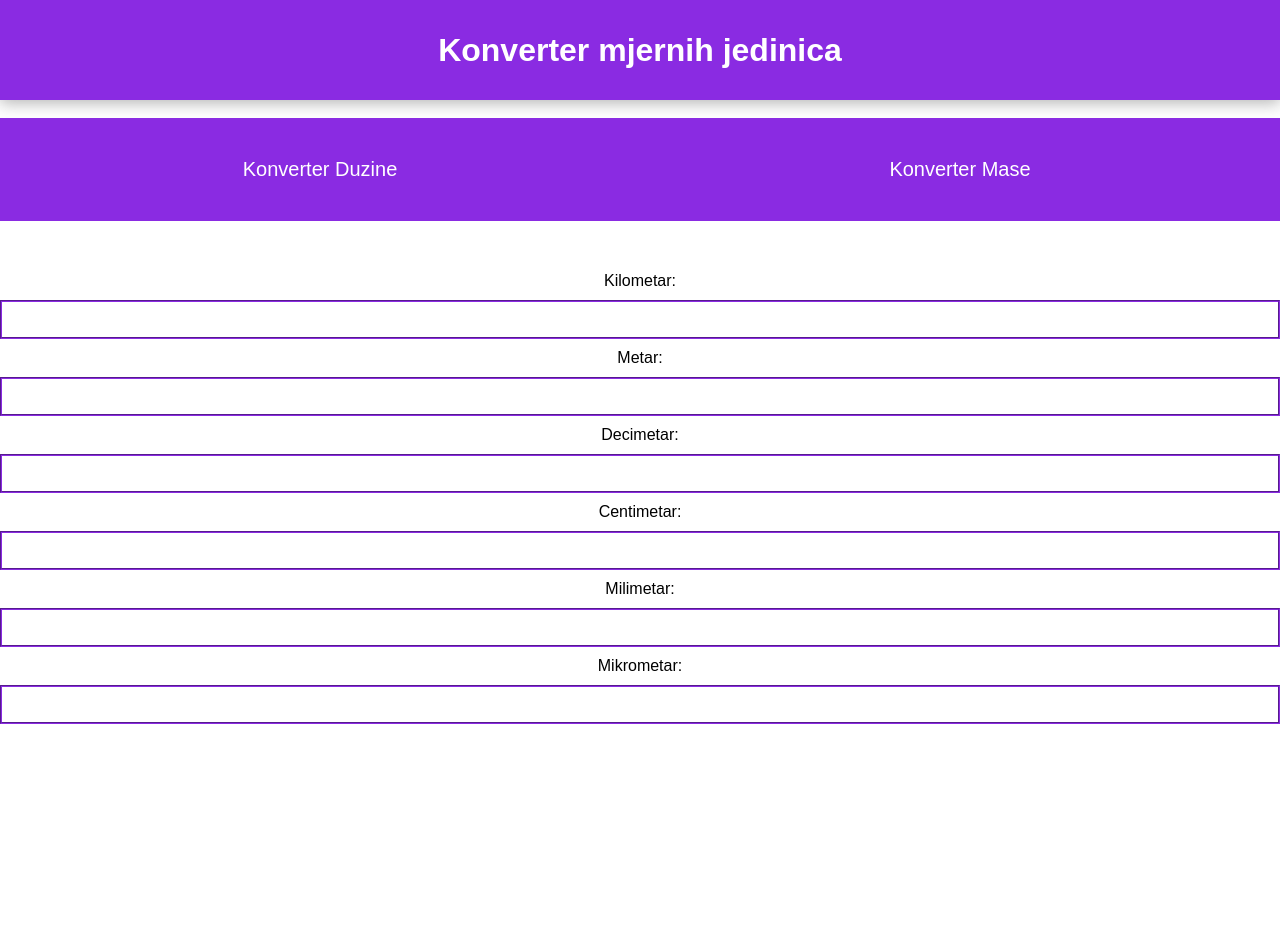
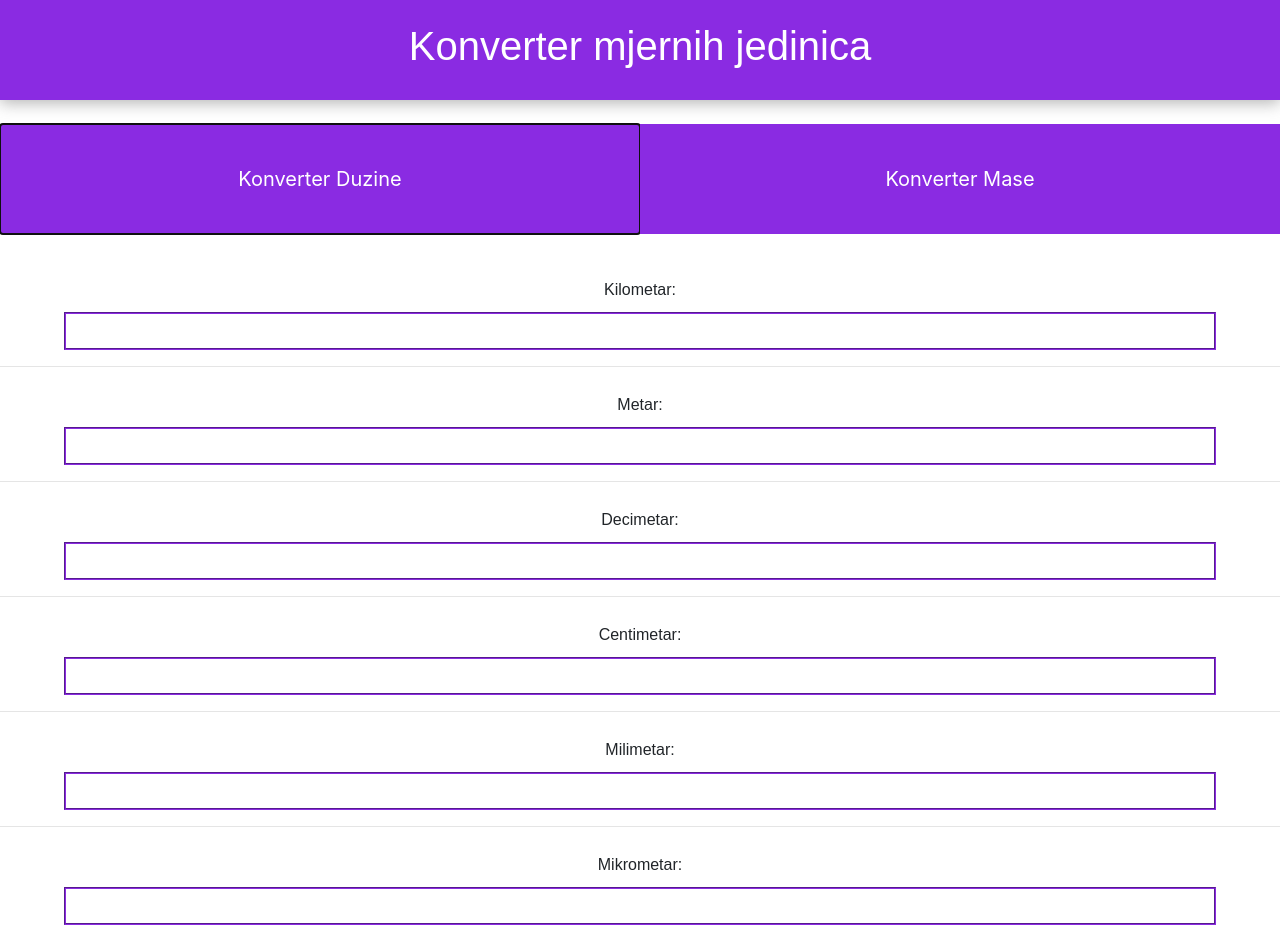
Before and after one commit to EmirVarupa/ConverterJS, a plain HTML site: page Converter - Emir Varupa 73/Converter Javascript/index.html in a window 1280 px wide. Both pictures are taken after a click on the button "Konverter Duzine". Before the commit the page ends 800 px from the top, so only its background shows below. Drawn offline with nearby package versions, Linux system fonts and the light colour scheme.

Commit message:
Add files via upload

```diff
--- a/Converter - Emir Varupa 73/Converter Javascript/index.html
+++ b/Converter - Emir Varupa 73/Converter Javascript/index.html
@@ -2,6 +2,8 @@
 <html lang="en">
 <head>
   <meta charset="UTF-8">
+  <link rel="stylesheet" href="https://stackpath.bootstrapcdn.com/bootstrap/4.3.1/css/bootstrap.min.css"
+    integrity="sha384-ggOyR0iXCbMQv3Xipma34MD+dH/1fQ784/j6cY/iJTQUOhcWr7x9JvoRxT2MZw1T" crossorigin="anonymous">
   <meta name="viewport" content="width=device-width, initial-scale=1.0">
   <link rel="stylesheet" href="style.css">
   <script src="konverterjedinica.js"></script>
@@ -19,37 +21,38 @@
 <br><br><br><br><br><br>
 <div id="KDuzine" class="tabhidden">
   <form class="styleforme" name="konverterduzine">
-    <br>
-    <br>
+	<div class="inputdiv">
     <div class="tekst">Kilometar:</div> <input type="text" name="kilometar" oninput="kilometarK()">
-     <br>
+	 <hr>
      <div class="tekst">Metar:</div> <input type="text" name="metar" oninput="metarK()">
-     <br>
+	 <hr>
      <div class="tekst">Decimetar:</div> <input type="text" name="decimetar" oninput="decimetarK()">
-     <br>
+	 <hr>
      <div class="tekst">Centimetar:</div> <input type="text" name="centimetar" oninput="centimetarK()">
-     <br>
+	 <hr>
      <div class="tekst">Milimetar:</div> <input type="text" name="milimetar" oninput="milimetarK()">
-     <br>
+	 <hr>
      <div class="tekst">Mikrometar:</div> <input type="text" name="mikrometar" oninput="mikrometarK()">
+	 </div>
      </form>
 </div>
 
 <div id="KMase" class="tabhidden">
   <form class="styleforme" name="konvertermase">
-  <br>
-  <br>
+  <div class="inputdiv">
   <div class="tekst">Tona:</div> <input type="text" name="tona" oninput="tonaK()">
-  <br>
+  <hr>
   <div class="tekst">Kvintal:</div> <input type="text" name="kvintal" oninput="kvintalK()">
-  <br>
+  <hr>
   <div class="tekst">Kilogram:</div> <input type="text" name="kilogram" oninput="kilogramK()">
-  <br>
+  <hr>
   <div class="tekst">Dekagram:</div> <input type="text" name="dekagram" oninput="dekagramK()">
-  <br>
+  <hr>
   <div class="tekst">Gram:</div> <input type="text" name="gram" oninput="gramK()">
-  <br>
+  <hr>
   <div class="tekst">Miligram:</div> <input type="text" name="miligram" oninput="miligramK()">
+
+  </div>
   </form></div>
 
 </body>
--- a/Converter - Emir Varupa 73/Converter Javascript/style.css
+++ b/Converter - Emir Varupa 73/Converter Javascript/style.css
@@ -37,12 +37,16 @@
 }
 
 input {
-  width: 100%;
+  width: 90%;
   text-align: center;
   border-style: groove;
   border-color: blueviolet;
-  padding: 10px;
+  padding: 5px;
 
+}
+
+.inputdiv {
+	text-align: center;
 }
 
 .tekst {
```
